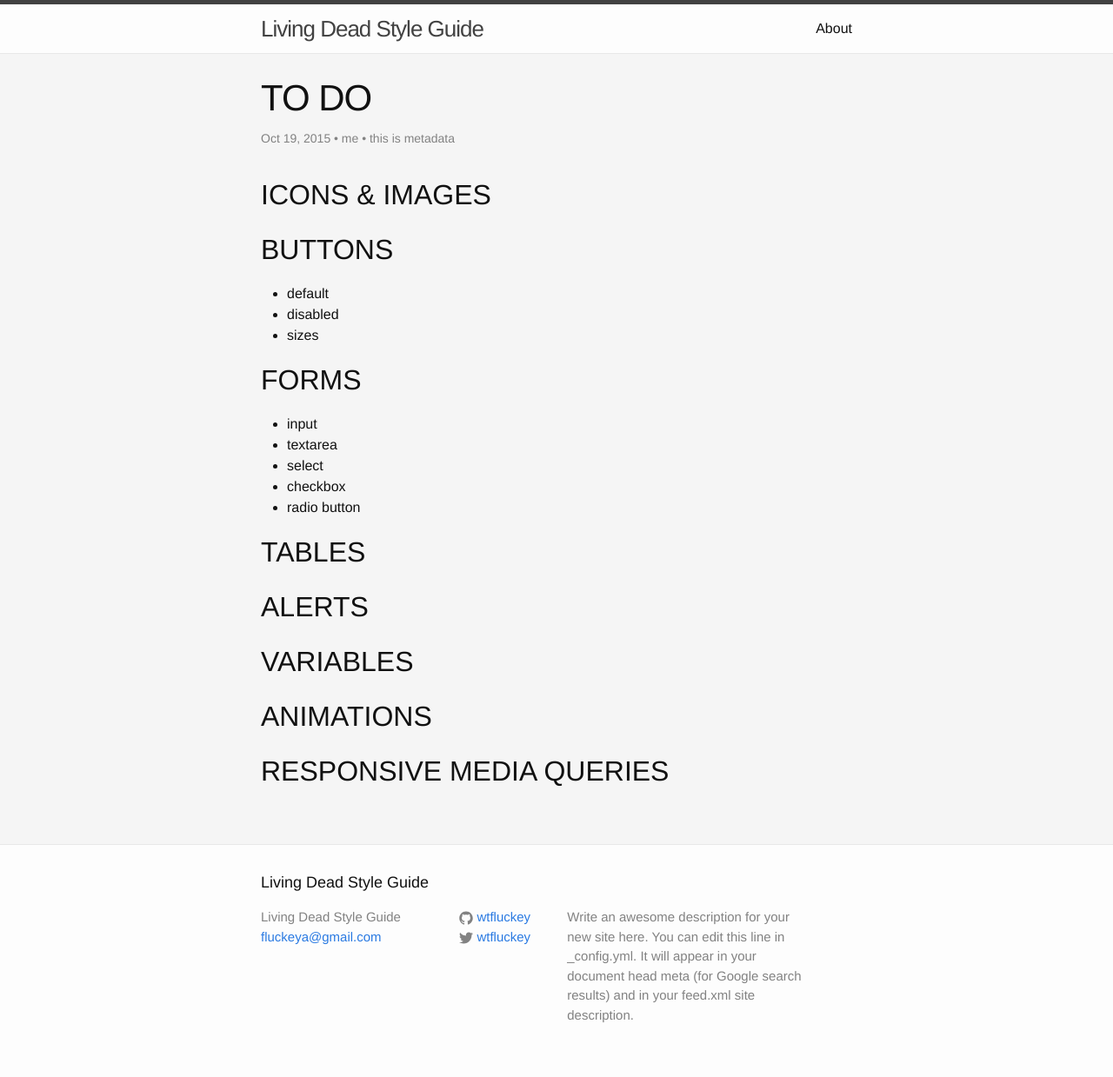
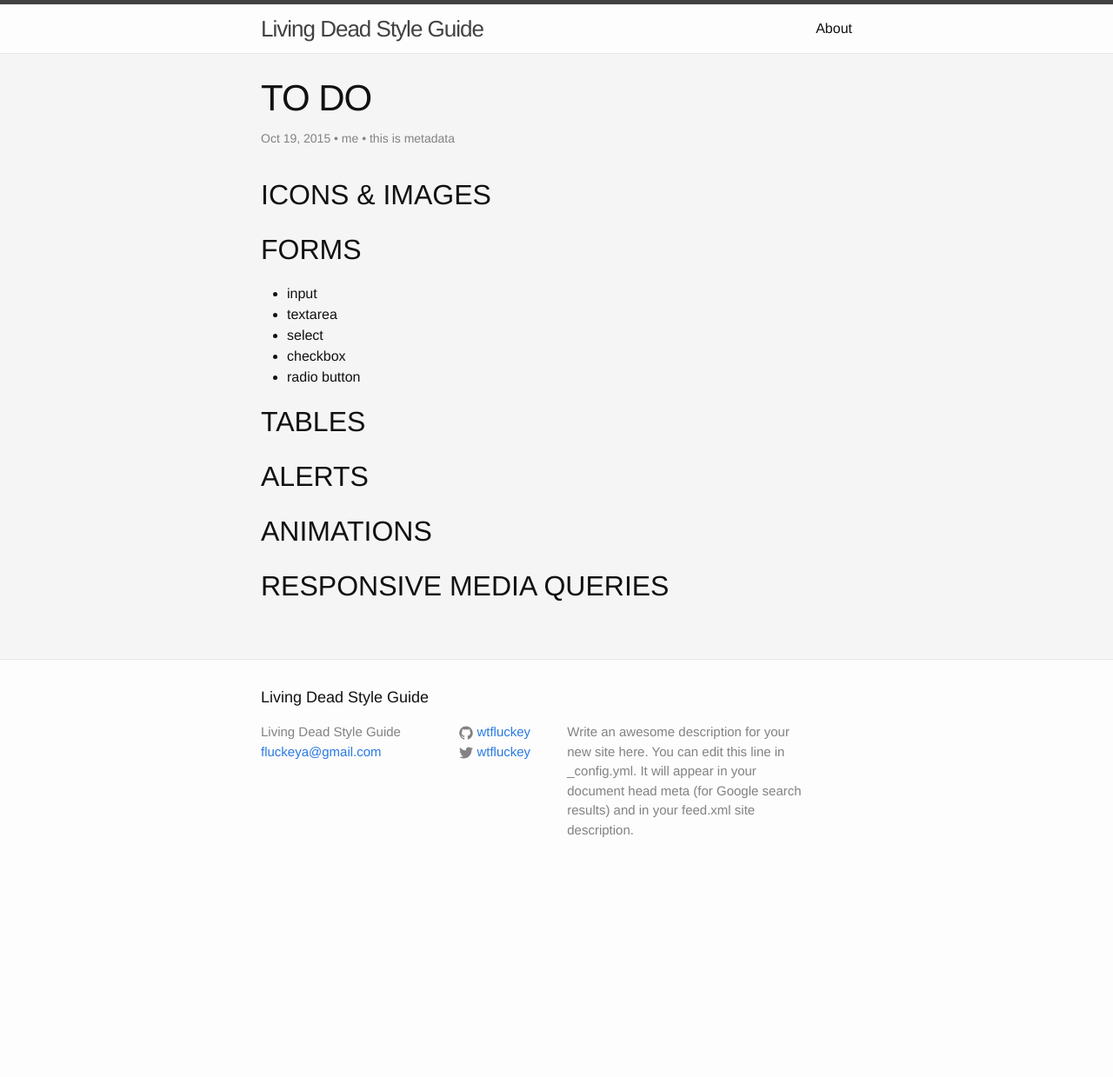
Before and after one commit to wtfluckey/style-guide, a Jekyll site: the page built from _posts/2015-10-19-TO-DO.markdown, in a window 1280 px wide. Shown: the whole page at 87% size. Built offline with Jekyll 4.4.1, drawn with Linux system fonts in a browser that asks for light colours; nearby versions of some CDN libraries; after the commit the page ends 1026 px from its top, so only the background shows below that.

Commit message:
removing completed items from the TODO list

```diff
--- a/_posts/2015-10-19-TO-DO.markdown
+++ b/_posts/2015-10-19-TO-DO.markdown
@@ -7,11 +7,6 @@ meta: this is metadata
 ---
 
 ## ICONS & IMAGES
-
-## BUTTONS
-- default
-- disabled
-- sizes
 
 ## FORMS
 - input
@@ -24,8 +19,6 @@ meta: this is metadata
 
 ## ALERTS
 
-## VARIABLES
-
 ## ANIMATIONS
 
 ## RESPONSIVE MEDIA QUERIES
```
